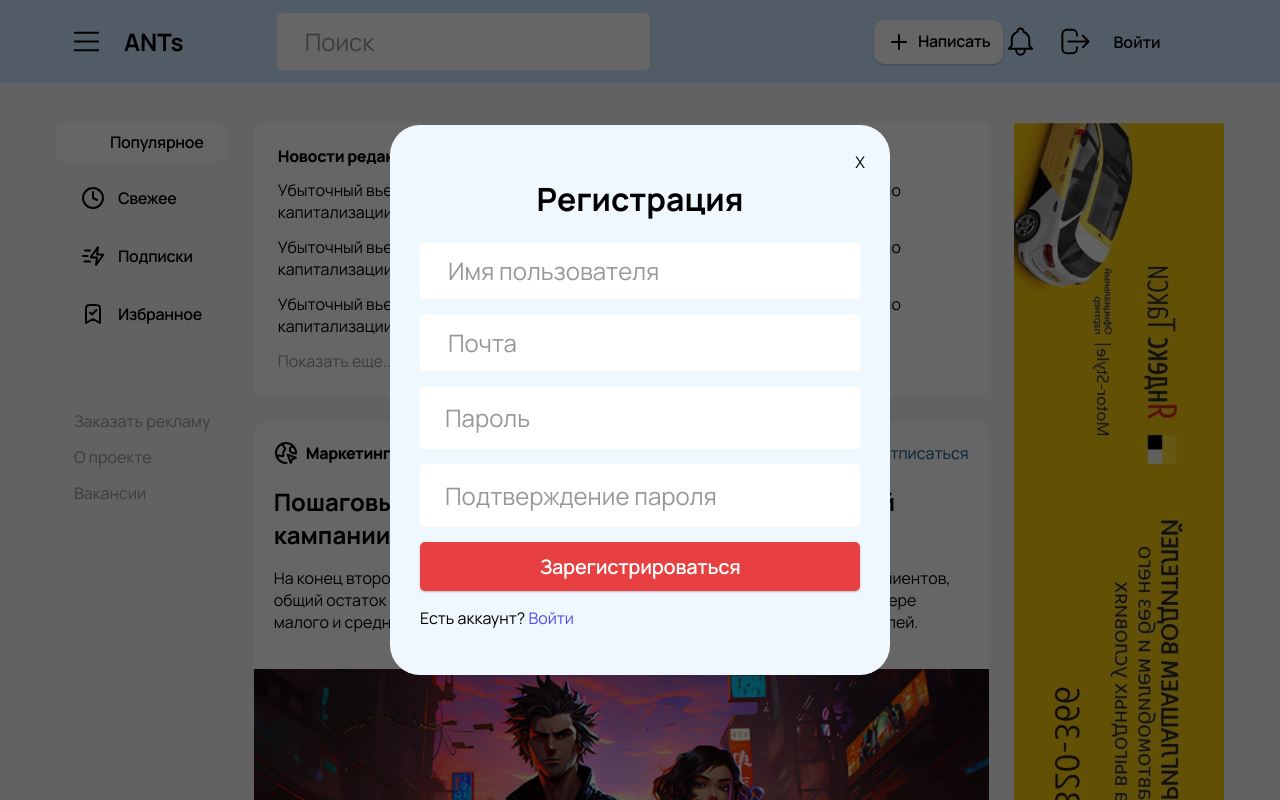
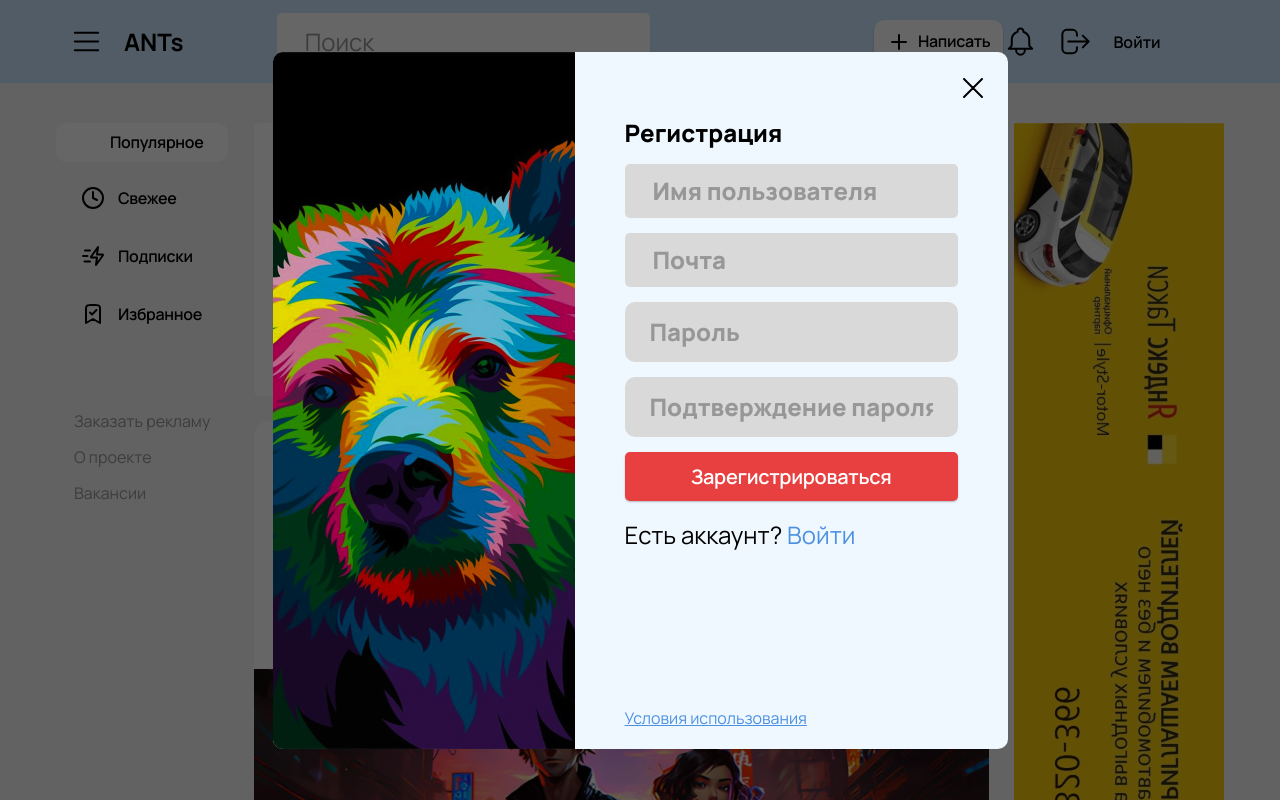
Before and after one commit to antsproject/Microblog, a React (Create React App) app in the folder frontend/app/: page / in a window 1280 px wide. Both pictures are taken after a click on the icon 1075 px from the left and 41 px from the top of the page. Shown: the top 800 px of the page. Built offline with nearby package versions, Linux system fonts and the light colour scheme; some icons are missing.

Commit message:
верстка модальных окон
сверстал вход и регистрация, поправил структуру папок проекта на клиенте

```diff
--- a/frontend/app/src/components/Auth/LoginForm.jsx
+++ b/frontend/app/src/components/Auth/LoginForm.jsx
@@ -1,6 +1,10 @@
 import React, { useState } from 'react';
+import { Link } from 'react-router-dom';
+import { paths } from '../../paths/paths';
+import bear from '../../images/bear.png';
+
 import { Button } from 'react-bootstrap';
-import './style.css';
+import './loginForm.css';
 
 const LoginForm = ({ changeAuth }) => {
   const [state, setState] = useState({
@@ -17,11 +21,13 @@ const LoginForm = ({ changeAuth }) => {
     event.preventDefault();
   };
   return (
-    <form
-      className="container-fluid align-items-center form form-control w-25"
-      onSubmit={(event) => handlerOnSubmit(event)}
-    >
-      <h1 className="h3 mb-3 fw-normal">Войти</h1>
+    <div className="form-container">
+      <div className="bear">
+        <img src={bear} />
+      </div>
+      <div className="form-content">
+        <form className="form" onSubmit={(event) => handlerOnSubmit(event)}>
+          <h1 className="form-title">Войти</h1>
           <div className="form-floating">
             <input
               type="text"
@@ -50,10 +56,17 @@ const LoginForm = ({ changeAuth }) => {
           <p className="changeOnLogin">
             Нет аккаунта?
             <span onClick={changeAuth} className="spanEntry">
-          Зарегистрироваться
+              Регистрация
             </span>
           </p>
         </form>
+        <div className="link-form">
+          <Link className="link" to={paths.home}>
+            Условия использования
+          </Link>
+        </div>
+      </div>
+    </div>
   );
 };
 
--- /dev/null
+++ b/frontend/app/src/components/Auth/loginForm.css
@@ -0,0 +1,109 @@
+/* .form-control-inputs {
+  width: 100%;
+  margin-bottom: 15px;
+  font-size: 28px;
+}
+.btn {
+  background-color: #e84040;
+  color: #fff;
+  width: 100%;
+  border-radius: 5px;
+  font-size: 20px;
+  padding: 15px 15px;
+}
+.password {
+  width: 100%;
+  margin-bottom: 15px;
+
+  padding: 15px 25px;
+  border: none;
+  border-radius: 5px;
+  font-size: 24px;
+}
+.spanEntry {
+  color: rgb(78, 78, 238);
+  cursor: pointer;
+}
+
+.h3 {
+  text-align: center;
+} */
+.form {
+  padding-top: 30px;
+  width: 333px;
+}
+.form-content {
+  padding: 20px 30px;
+  display: flex;
+  flex-direction: column;
+  justify-content: space-between;
+}
+.form-container {
+  display: flex;
+}
+.bear {
+  width: 100%;
+  height: 100%;
+  z-index: 50;
+  padding: 0;
+}
+.form-control-inputs {
+  background-color: rgba(217, 217, 217, 1);
+  border-radius: 10px;
+  font-family: Manrope;
+  font-size: 24px;
+  font-weight: 800;
+  line-height: 30px;
+  text-align: left;
+
+  width: 100%;
+  margin-bottom: 15px;
+}
+.btn {
+  background-color: #e84040;
+  color: #fff;
+  width: 100%;
+  border-radius: 5px;
+  font-size: 20px;
+  padding: 15px 15px;
+}
+.password {
+  background-color: rgba(217, 217, 217, 1);
+  width: 100%;
+  margin-bottom: 15px;
+  font-family: Manrope;
+  font-size: 24px;
+  font-weight: 800;
+  line-height: 30px;
+  text-align: left;
+  padding: 15px 25px;
+  border: none;
+  border-radius: 5px;
+  font-size: 24px;
+  border-radius: 10px;
+}
+.spanEntry {
+  color: rgba(77, 145, 225, 1);
+  cursor: pointer;
+}
+
+.h3 {
+  text-align: center;
+}
+.form-title {
+  font-family: Manrope;
+  font-size: 24px;
+  font-weight: 800;
+  line-height: 30px;
+  text-align: left;
+}
+.changeOnLogin {
+  font-family: Manrope;
+  font-size: 24px;
+  font-weight: 400;
+  line-height: 19px;
+  text-align: left;
+}
+.link {
+  color: rgba(77, 145, 225, 1);
+}
--- a/frontend/app/src/components/Auth/style.css
+++ /dev/null
@@ -1,30 +0,0 @@
-.form-control-inputs {
-  width: 100%;
-  margin-bottom: 15px;
-  font-size: 28px;
-}
-.btn {
-  background-color: #e84040;
-  color: #fff;
-  width: 100%;
-  border-radius: 5px;
-  font-size: 20px;
-  padding: 15px 15px;
-}
-.password {
-  width: 100%;
-  margin-bottom: 15px;
-
-  padding: 15px 25px;
-  border: none;
-  border-radius: 5px;
-  font-size: 24px;
-}
-.spanEntry {
-  color: rgb(78, 78, 238);
-  cursor: pointer;
-}
-
-.h3 {
-  text-align: center;
-}
--- a/frontend/app/src/components/Header/Header.jsx
+++ b/frontend/app/src/components/Header/Header.jsx
@@ -11,7 +11,8 @@ import { ReactComponent as BookmarkImg } from '../../images/bookmark-check.svg';
 import { ReactComponent as AdvImg } from '../../images/adv.svg';
 import LoginForm from '../../components/Auth/LoginForm';
 import RegisterForm from '../../components/Register/RegisterForm';
-import './style.css';
+import './header.css';
+import close from '../../images/close.svg';
 
 const Header = ({ active, handleClosePopup }) => {
   const [change, setChange] = useState(false);
@@ -76,7 +77,7 @@ const Header = ({ active, handleClosePopup }) => {
               )}
 
               <p onClick={handleClosePopup} className="auth-close">
-                X
+                <img src={close} />
               </p>
             </div>
           </div>
--- a/frontend/app/src/components/Header/style.css
+++ b/frontend/app/src/components/Header/header.css
@@ -15,11 +15,11 @@
 
 .auth-form {
   position: relative;
-  width: 500px;
-  height: auto;
+  width: auto;
+  height: 697px;
   background-color: aliceblue;
-  padding: 30px;
-  border-radius: 30px;
+  padding: 0;
+  border-radius: 10px;
   z-index: 100;
 }
 .auth-close {
--- a/frontend/app/src/components/Register/RegisterForm.jsx
+++ b/frontend/app/src/components/Register/RegisterForm.jsx
@@ -1,9 +1,8 @@
 import React, { useState } from 'react';
 import { Link } from 'react-router-dom';
-import { Button } from 'react-bootstrap';
-import './style.css';
+import './registerForm.css';
 import { paths } from '../../paths/paths';
-
+import bear from '../../images/bear.png';
 const RegisterForm = ({ changeAuth }) => {
   const [state, setState] = useState({
     username: '',
@@ -29,11 +28,11 @@ const RegisterForm = ({ changeAuth }) => {
     return register;
   };
   return (
-    <form
-      className="container-fluid align-items-center form-control w-25"
-      onSubmit={(event) => handlerOnSubmit(event)}
-    >
-      <h1 className="h3 mb-3 fw-normal">Регистрация</h1>
+    <div className="form-container">
+      <img className="bear" src={bear} />
+      <div className="form-content">
+        <form className="form" onSubmit={(event) => handlerOnSubmit(event)}>
+          <h1 className="form-title">Регистрация</h1>
 
           <div className="form-floating">
             <label htmlFor="floatingInput"></label>
@@ -79,9 +78,9 @@ const RegisterForm = ({ changeAuth }) => {
               onChange={(event) => handlerOnChange(event)}
             />
           </div>
-      <Button className="w-100 btn btn-lg btn-primary btn" type="submit">
+          <button className=" btn" type="submit">
             Зарегистрироваться
-      </Button>
+          </button>
           <p className="changeOnLogin">
             Есть аккаунт?{' '}
             <span onClick={changeAuth} className="spanEntry">
@@ -89,6 +88,14 @@ const RegisterForm = ({ changeAuth }) => {
             </span>
           </p>
         </form>
+
+        <div className="link-form">
+          <Link className="link" to={paths.home}>
+            Условия использования
+          </Link>
+        </div>
+      </div>
+    </div>
   );
 };
 
--- /dev/null
+++ b/frontend/app/src/components/Register/registerForm.css
@@ -0,0 +1,79 @@
+.form {
+  padding-top: 30px;
+  width: 333px;
+}
+.form-content {
+  padding: 20px 50px;
+  display: flex;
+  flex-direction: column;
+  justify-content: space-between;
+}
+.form-container {
+  display: flex;
+}
+.bear {
+  width: 100%;
+  height: 100%;
+  z-index: 50;
+  padding: 0;
+}
+.form-control-inputs {
+  background-color: rgba(217, 217, 217, 1);
+  border-radius: 10px;
+  font-family: Manrope;
+  font-size: 24px;
+  font-weight: 800;
+  line-height: 30px;
+  text-align: left;
+  padding: 20px 10px;
+  width: 100%;
+  margin-bottom: 15px;
+}
+.btn {
+  background-color: #e84040;
+  color: #fff;
+  width: 100%;
+  border-radius: 5px;
+  font-size: 20px;
+  padding: 15px 15px;
+}
+.password {
+  background-color: rgba(217, 217, 217, 1);
+  width: 100%;
+  margin-bottom: 15px;
+  font-family: Manrope;
+  font-size: 24px;
+  font-weight: 800;
+  line-height: 30px;
+  text-align: left;
+  padding: 15px 25px;
+  border: none;
+  border-radius: 5px;
+  font-size: 24px;
+  border-radius: 10px;
+}
+.spanEntry {
+  color: rgba(77, 145, 225, 1);
+  cursor: pointer;
+}
+
+.h3 {
+  text-align: center;
+}
+.form-title {
+  font-family: Manrope;
+  font-size: 24px;
+  font-weight: 800;
+  line-height: 30px;
+  text-align: left;
+}
+.changeOnLogin {
+  font-family: Manrope;
+  font-size: 24px;
+  font-weight: 400;
+  line-height: 19px;
+  text-align: left;
+}
+.link {
+  color: rgba(77, 145, 225, 1);
+}
--- a/frontend/app/src/components/Register/style.css
+++ /dev/null
@@ -1,30 +0,0 @@
-.form-control-inputs {
-  width: 100%;
-  margin-bottom: 15px;
-  font-size: 28px;
-}
-.btn {
-  background-color: #e84040;
-  color: #fff;
-  width: 100%;
-  border-radius: 5px;
-  font-size: 20px;
-  padding: 15px 15px;
-}
-.password {
-  width: 100%;
-  margin-bottom: 15px;
-
-  padding: 15px 25px;
-  border: none;
-  border-radius: 5px;
-  font-size: 24px;
-}
-.spanEntry {
-  color: rgb(78, 78, 238);
-  cursor: pointer;
-}
-
-.h3 {
-  text-align: center;
-}
```
Also changed, not shown: frontend/app/src/components/auth.js (+40 -40 lines), frontend/app/src/components/register.js (+67 -67 lines), frontend/app/src/images/bear.png (added), frontend/app/src/images/close.svg (added). Lines whose indentation alone changed are shown as unchanged.
